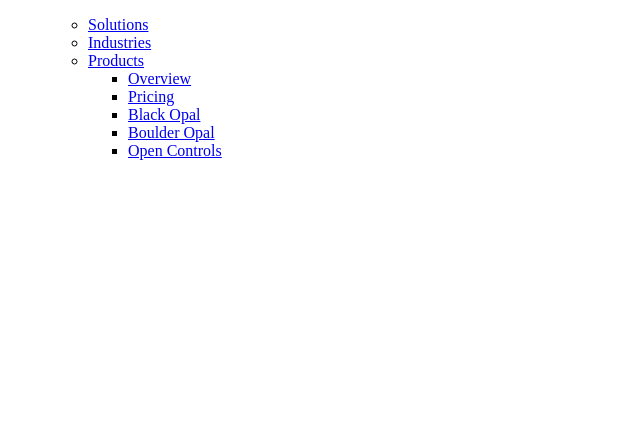
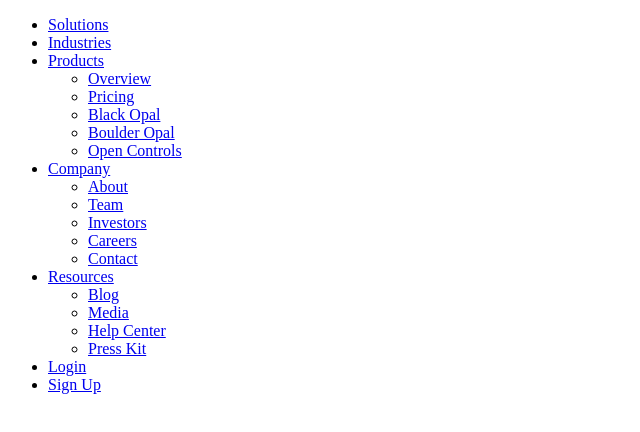
Before and after one commit to QuentinDejean/q-ctrl-documentation, a plain HTML site: page index.html in a window 1280 px wide. Shown: the whole page, without its empty margins (0-640 px from the left). Drawn offline with Linux system fonts and the light colour scheme.

Commit message:
feat(boilerplate): Add menu remainder with accessibility

```diff
--- a/index.html
+++ b/index.html
@@ -9,11 +9,10 @@
       <section>
         <nav aria-label="main-navigation-menu">
           <ul>
-            <ul>
               <li><a href="#solutions">Solutions</a></li>
               <li><a href="#industries">Industries</a></li>
               <li>
-                  <a href="#products" aria-haspopup="true" aria-expanded="false">
+                  <a href="#products" aria-haspopup="true" aria-expanded="true">
                     Products
                   </a>
                   <ul>
@@ -24,7 +23,31 @@
                       <li><a href="#product-open-controls">Open Controls</a></li>
                   </ul>
               </li>
-          </ul>
+              <li>
+                  <a href="#company" aria-haspopup="true" aria-expanded="false">
+                    Company
+                  </a>
+                  <ul>
+                      <li><a href="#company-about">About</a></li>
+                      <li><a href="#company-team">Team</a></li>
+                      <li><a href="#company-investors">Investors</a></li>
+                      <li><a href="#company-careers">Careers</a></li>
+                      <li><a href="#company-contact">Contact</a></li>
+                  </ul>
+              </li>
+              <li>
+                  <a href="#resources" aria-haspopup="true" aria-expanded="false">
+                    Resources
+                  </a>
+                  <ul>
+                      <li><a href="#resources-blog">Blog</a></li>
+                      <li><a href="#resources-media">Media</a></li>
+                      <li><a href="#resources-help-center">Help Center</a></li>
+                      <li><a href="#resources-press-kit">Press Kit</a></li>
+                  </ul>
+              </li>
+              <li><a href="#login">Login</a></li>
+              <li><a href="#signup">Sign Up</a></li>
           </ul>
         </nav>
       </section>
```
